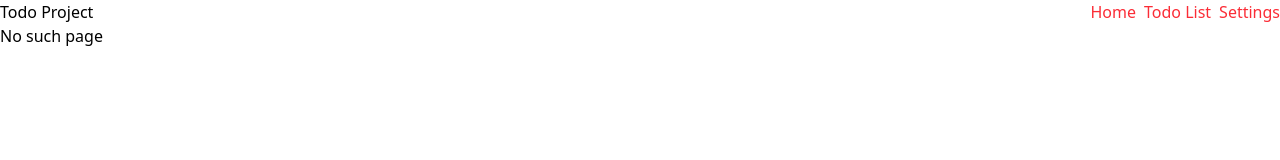
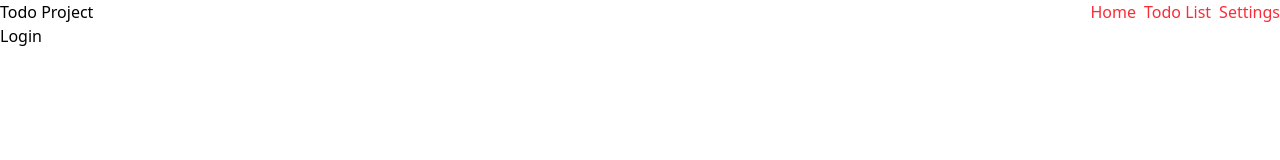
Before and after one commit to Cruzinshtern/todo-project-react-front, a React (Vite) app: page /auth/login in a window 1280 px wide. Shown: the top 160 px of the page. Built offline with nearby package versions, Linux system fonts and the light colour scheme.

Commit message:
basic auth routing

```diff
--- a/src/App.tsx
+++ b/src/App.tsx
@@ -1,10 +1,13 @@
 import './App.css'
-import { Route, Routes } from 'react-router-dom';
+import { Navigate, Route, Routes } from 'react-router-dom';
 import HomePage from './pages/HomePage.tsx';
 import TodoListPage from './pages/TodoList.tsx';
 import NotFoundPage from './pages/NotFoundPage.tsx';
 import Navbar from './components/Navbar.tsx';
 import SerttingsPage from './pages/SettingsPage.tsx';
+import AuthPage from './pages/AuthPage.tsx';
+import Register from './features/auth/Register.tsx';
+import Login from './features/auth/Login.tsx';
 
 function App() {
 
@@ -15,6 +18,14 @@ function App() {
         <Route path="/" element={<HomePage />} />
         <Route path="/list" element={<TodoListPage />} />
         <Route path="/settings" element={<SerttingsPage />} />
+        <Route path="/auth" element={<AuthPage />}>
+          <Route path="login" element={<Login />} />
+          <Route path="register" element={<Register />} />
+          {/* If route is '/auth/not-valid-child-route' - redirect to /auth/login */}
+          <Route path="*" element={<Navigate to="/auth/login" replace />} />
+          {/* If route is just '/auth/' - redirect to /auth/login */}
+          <Route index element={<Navigate to="login" replace />} />
+        </Route>
         <Route path="*" element={<NotFoundPage />} />
       </Routes>
     </>
--- /dev/null
+++ b/src/features/auth/Login.tsx
@@ -0,0 +1,5 @@
+export default function Login() {
+    return (
+        <>Login</>
+    )
+}
--- /dev/null
+++ b/src/features/auth/Register.tsx
@@ -0,0 +1,5 @@
+export default function Register() {
+    return (
+        <>Register</>
+    )
+}
--- /dev/null
+++ b/src/pages/AuthPage.tsx
@@ -0,0 +1,9 @@
+import { Outlet } from "react-router-dom";
+
+export default function AuthPage() {
+    return (
+        <>
+            <Outlet />
+        </>
+    )
+}
```
